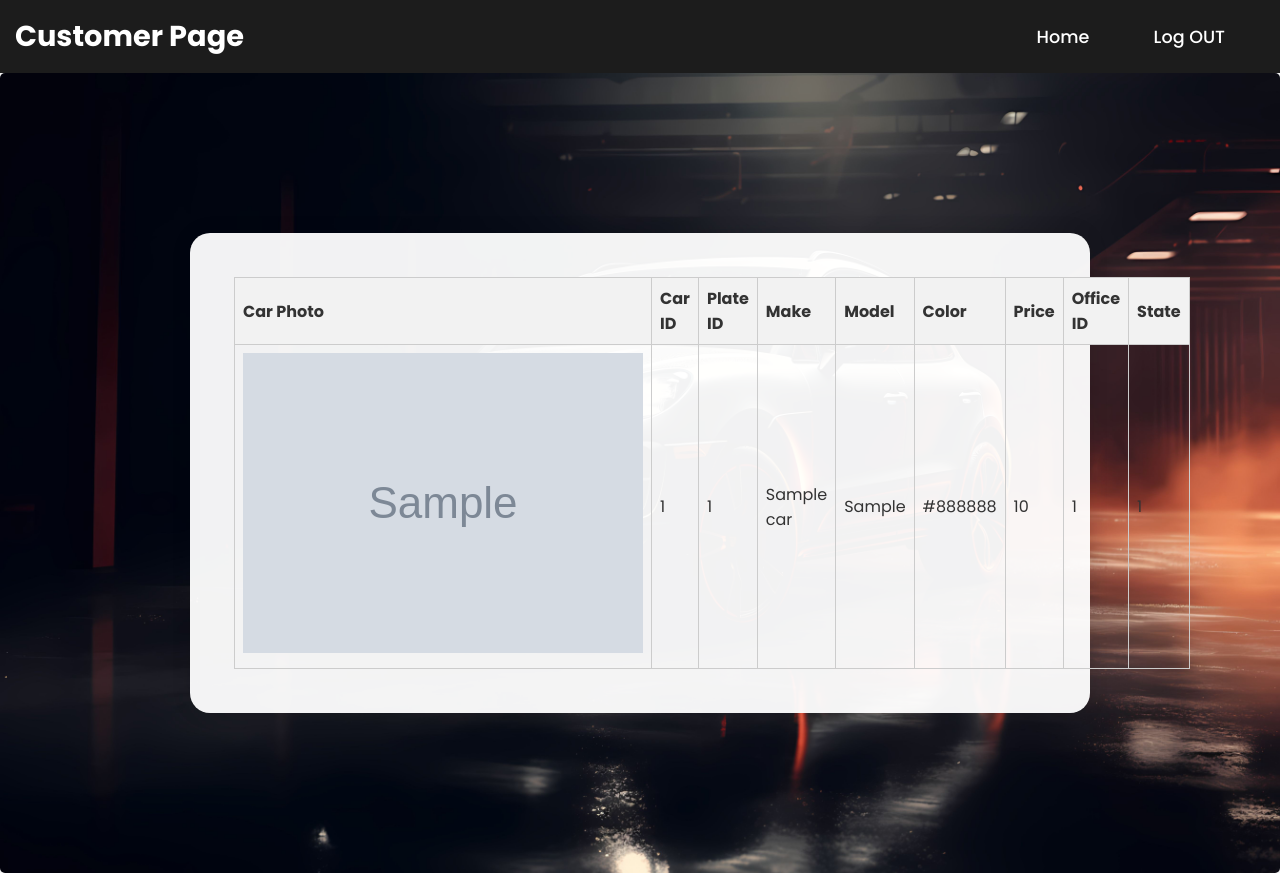
After one commit to AbdelrahmanAyman0011/Car-Rental-System, a PHP site: page /Cars.php in a window 1280 px wide. The commit adds this page. Run offline with PHP 8.4, Linux system fonts and the light colour scheme; tables that the repository leaves empty hold one stand-in row (values such as "Sample post"); grey boxes marked "Sample" are stand-in pictures.

Commit message:
adding tables of cars and make it show data of car table and then u can use it in other pages in admin and customer

```diff
--- /dev/null
+++ b/Cars.php
@@ -0,0 +1,71 @@
+<!DOCTYPE html>
+<html lang="en">
+<head>
+  <meta charset="UTF-8">
+  <meta name="viewport" content="width=device-width, initial-scale=1.0">
+  <title>Reserve a Car</title>
+  <link rel="stylesheet" href="styles.css">
+</head>
+<body>
+  <header>
+    <a href="CustomerHome.html" class="logo">Customer Page</a>
+    <nav class="navigation">
+      <ul>
+        <li><a href="CustomerHome.html"><i class="fas fa-home"></i> Home</a></li>
+        <li><a href="index.html">Log OUT</a></li>
+      </ul>
+    </nav>
+  </header>
+  <section class="CustomerNav">
+    <div class="Ab-cust">
+      <div class="reservation-form">
+        <table id="carTable">
+          <thead>
+            <tr>
+              <th>Car Photo</th>
+              <th>Car ID</th>
+              <th>Plate ID</th>
+              <th>Make</th>
+              <th>Model</th>
+              <th>Color</th>
+              <th>Price</th>
+              <th>Office ID</th>
+              <th>State</th>
+            </tr>
+          </thead>
+          <tbody>
+            <?php
+            require_once 'connection.php';
+
+            $sql = "SELECT Car_ID, Plate_ID, Car_Name, Model, Color, Price, Office_ID, State, Img_Path FROM Car";
+            $result = mysqli_query($con, $sql);
+
+            if ($result && mysqli_num_rows($result) > 0) {
+              while ($row = mysqli_fetch_assoc($result)) {
+            ?>
+                <tr>
+                  <td><img src="<?php echo $row['Img_Path']; ?>" alt="Car Photo"></td>
+                  <td><?php echo $row['Car_ID']; ?></td>
+                  <td><?php echo $row['Plate_ID']; ?></td>
+                  <td><?php echo $row['Car_Name']; ?></td>
+                  <td><?php echo $row['Model']; ?></td>
+                  <td><?php echo $row['Color']; ?></td>
+                  <td><?php echo $row['Price']; ?></td>
+                  <td><?php echo $row['Office_ID']; ?></td>
+                  <td><?php echo $row['State']; ?></td>
+                </tr>
+            <?php
+              }
+            } else {
+            ?>
+              <tr><td colspan="9">No cars available</td></tr>
+            <?php
+            }
+            ?>
+          </tbody>
+        </table>
+      </div>
+    </div>
+  </section>
+</body>
+</html>
--- a/CustomerHome.html
+++ b/CustomerHome.html
@@ -16,6 +16,7 @@
 
     <nav class="navigation">
       <ul>
+        <li><a href="Cars.php"><i class="far fa-calendar-alt"></i> Cars</a></li>
         <li><a href="ReserveCustomer.php"><i class="far fa-calendar-alt"></i> Reserve Car</a></li>
         <li><a href="ReturnCustomer.php"><i class="far fa-calendar-alt"></i> Return Car</a></li>
         <li><a href="PaymentCard.html">Payment-Card</a></li>
--- a/styles.css
+++ b/styles.css
@@ -1186,3 +1186,25 @@ nav ul button:hover {
 .alertmsg {
   color: red;
 }
+/* Your existing styles for the page */
+
+/* Style for the car table */
+.reservation-form {
+  margin: 20px;
+}
+
+#carTable {
+  width: 100%;
+  border-collapse: collapse;
+}
+
+#carTable th,
+#carTable td {
+  border: 1px solid #ccc;
+  padding: 8px;
+  text-align: left;
+}
+
+#carTable th {
+  background-color: #f2f2f2;
+}
```
Also changed, not shown: backCars.php (added, +23 -0 lines), phpFunctions.php (+24 -0 lines).
